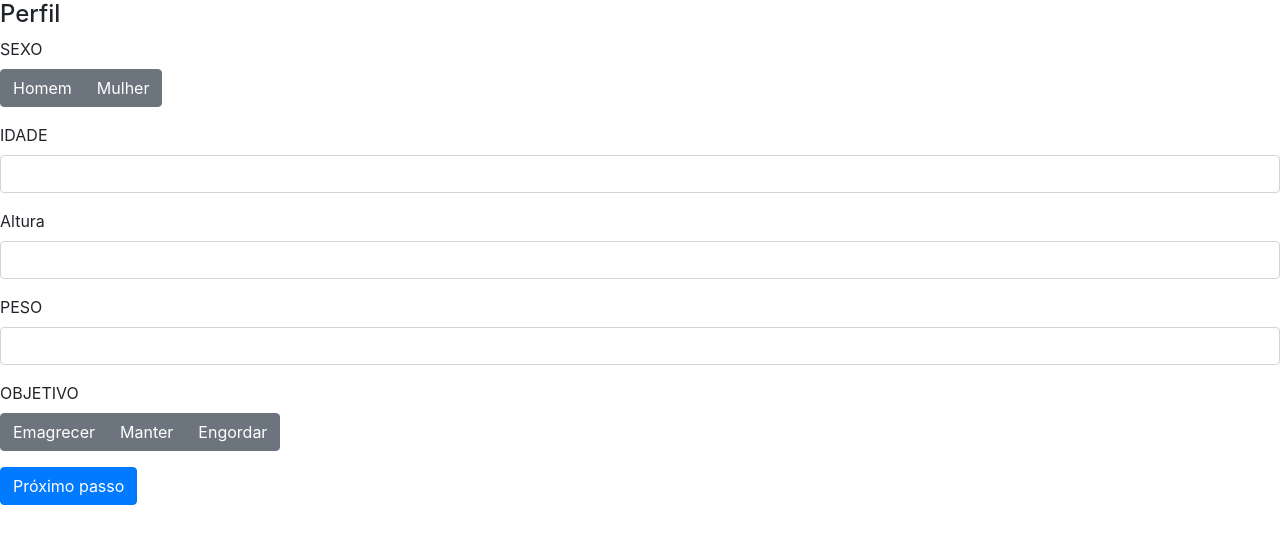
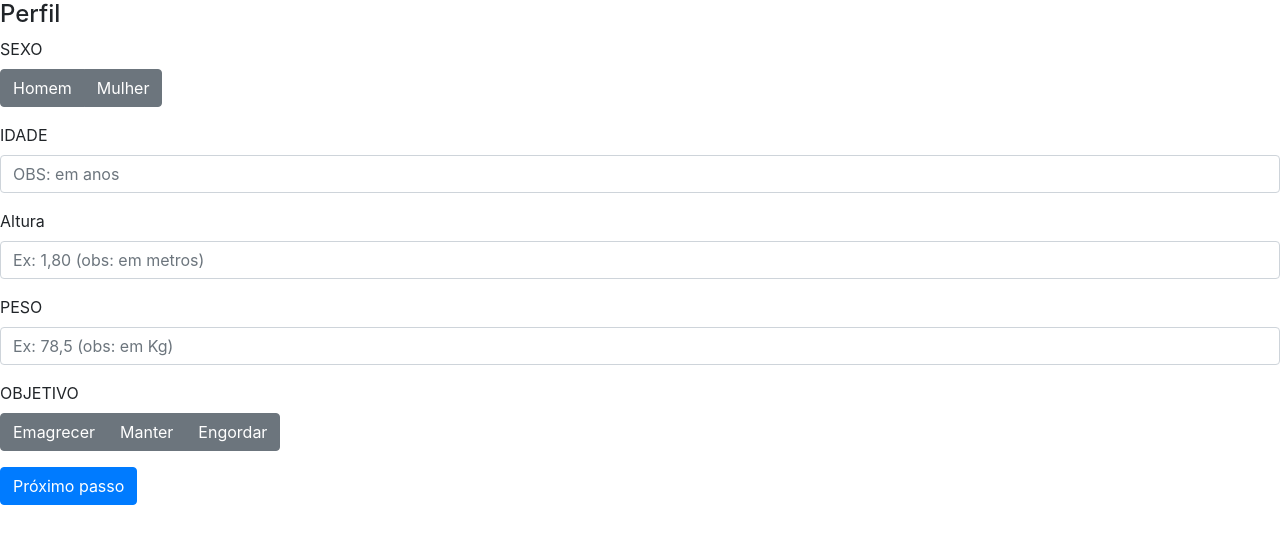
Before and after one commit to ManuelNeto/Intelligent_Diet, an Angular app in the folder intelligenteDiet/: page /register in a window 1280 px wide. Shown: the top 544 px of the page. Built offline with nearby package versions, Linux system fonts and the light colour scheme.

Commit message:
add placeholder na view de perfil

```diff
--- a/intelligenteDiet/src/app/register/register.component.html
+++ b/intelligenteDiet/src/app/register/register.component.html
@@ -16,15 +16,16 @@
           </div>
           <div class="form-group">
             <label class="control-label" for="type" translate>IDADE</label>
-            <input type="number" id="age" class="form-control" name="age" [(ngModel)]="profile.age" #age="ngModel" required/>
+            <input type="number" id="age" class="form-control" name="age" placeholder="OBS: em anos" [(ngModel)]="profile.age" #age="ngModel" required/>
+
           </div>
           <div class="form-group">
             <label class="control-label" for="type" translate>Altura</label>
-            <input type="number" id="height" class="form-control" name="height" [(ngModel)]="profile.height" #height="ngModel" required/>
+            <input type="number" id="height" class="form-control" name="height" placeholder="Ex: 1,80 (obs: em metros)" step="0.1" [(ngModel)]="profile.height" #height="ngModel" required/>
           </div>
           <div class="form-group">
             <label class="control-label" for="type" translate>PESO</label>
-            <input type="number" id="weight" class="form-control" name="weight" [(ngModel)]="profile.weight" #weight="ngModel" required/>
+            <input type="number" id="weight" class="form-control" name="weight" placeholder="Ex: 78,5 (obs: em Kg)" step="0.1" [(ngModel)]="profile.weight" #weight="ngModel" required/>
           </div>
           <div class="form-group">
             <div>
```
